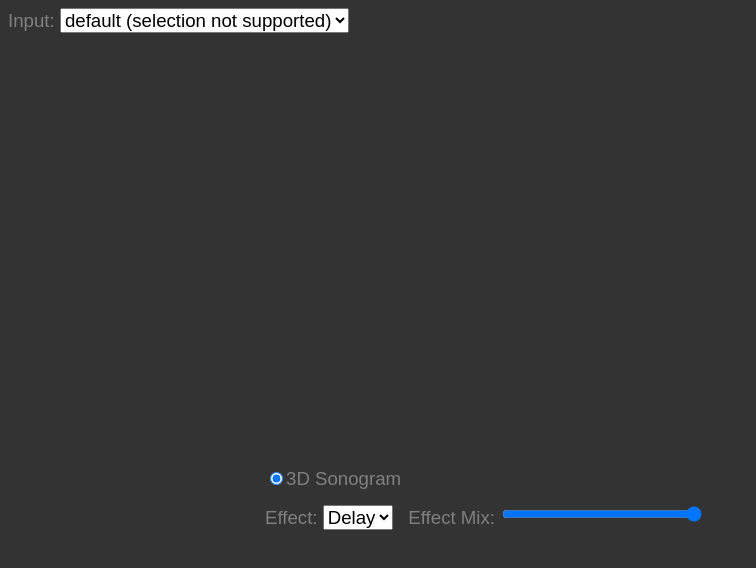
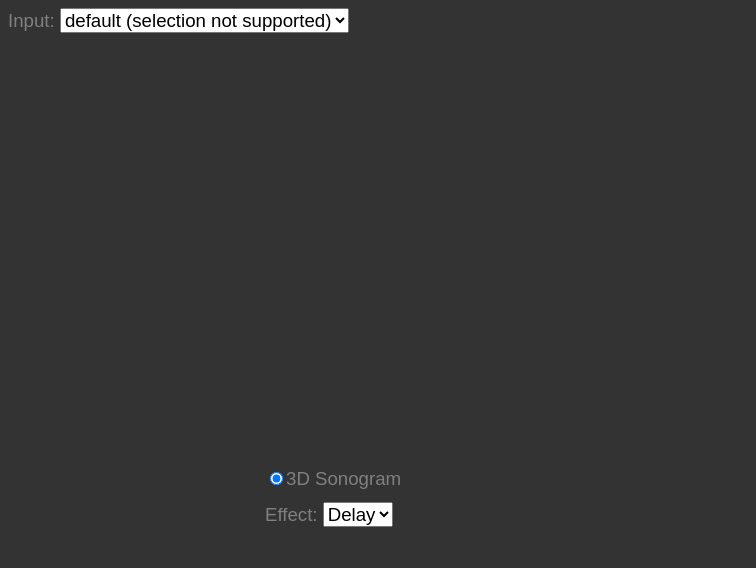
Before and after one commit to Whelpley/audio-fx-playground, a plain HTML site: page index.html in a window 1280 px wide. Shown: the whole page, without its empty margins (0-756 px from the left). Drawn offline with Linux system fonts and the light colour scheme; no server answers.

Commit message:
Remove crossfade

```diff
--- a/index.html
+++ b/index.html
@@ -24,6 +24,7 @@
 	<!-- Visualizer stuff -->
 	<script src="js/visualizer/events.js"></script>
 
+	<!--???-->
 	<!-- WebGL stuff -->
 	<script src="js/visualizer/base.js"></script>
 	<script src="js/visualizer/cameracontroller.js"></script>
@@ -32,6 +33,7 @@
 	<!-- TODO(kbr): remove this dependency -->
 	<script src="js/visualizer/matrix4x4.js"></script>
 
+	<!--???-->
 	<!-- Visualizer GL library -->
 	<script src="js/visualizer/visualizer.js"></script>
 	<script src="js/visualizer/shader.js"></script>
@@ -52,6 +54,7 @@
 			<option>default (selection not supported)</option>
 		</select>
 <!--
+		???
 		<button id="apollo">quindar beep</button>
 -->
 	</div>
@@ -93,8 +96,8 @@
 		<option>BitCrusher</option>
 		<option>Apollo Quindar Tones</option>-->
 </select>
-&nbsp;&nbsp;Effect Mix: <input type="range" min="0.0" max="1.0" step="0.01" value="1.0" style="height: 20px; width: 200px;"
-onInput="crossfade( event.target.value );">
+<!--&nbsp;&nbsp;Effect Mix: <input type="range" min="0.0" max="1.0" step="0.01" value="1.0" style="height: 20px; width: 200px;"
+onInput="crossfade( event.target.value );">-->
 <!--&nbsp;&nbsp;Mono input: <input type="checkbox" checked onchange="toggleMono()">-->
           <!--&nbsp;&nbsp;60Hz filter: <input type="checkbox" checked onchange="toggleFilter()"> -->
 </div>
```
Also changed, not shown: js/effects.js (+7 -0 lines), README.md.
